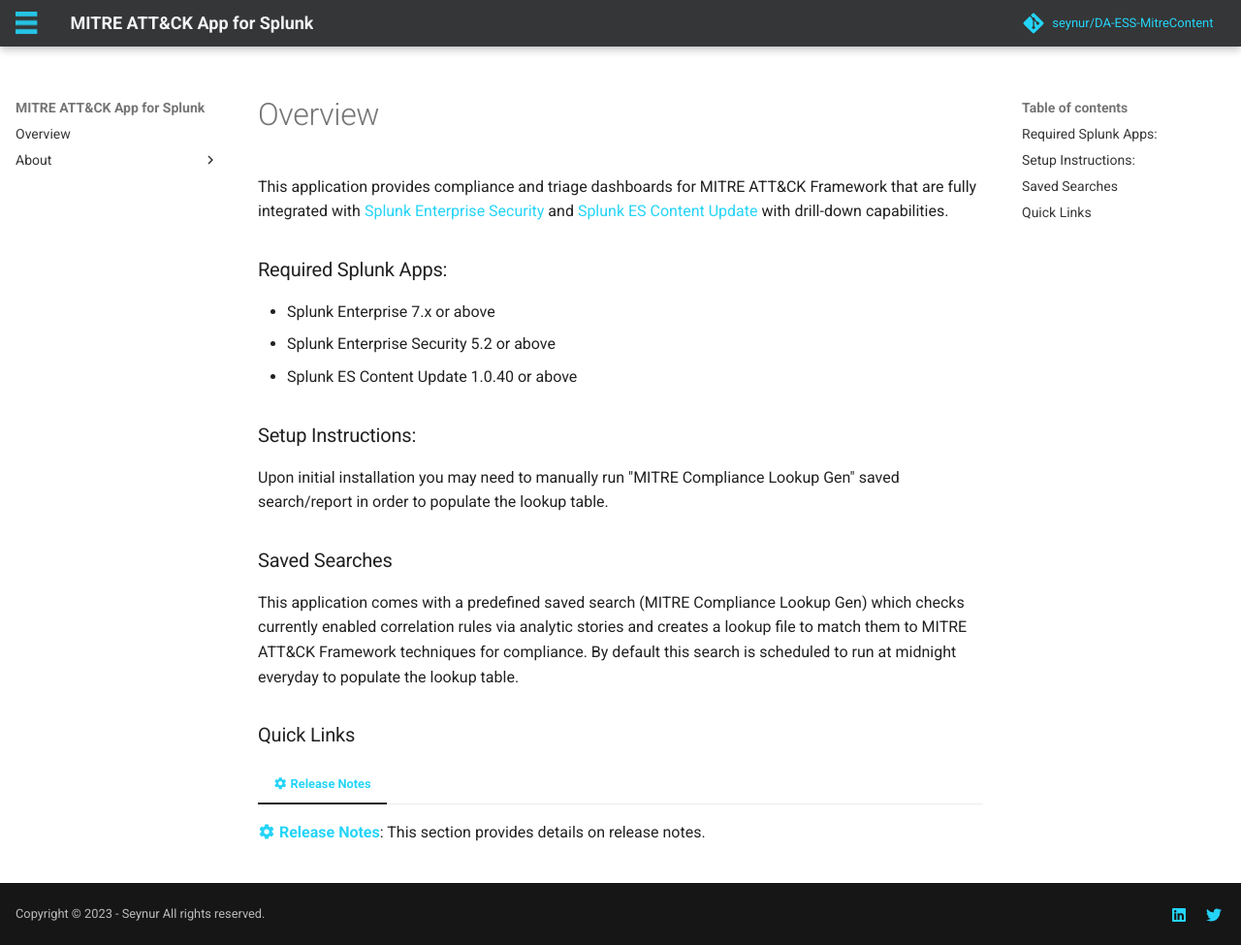
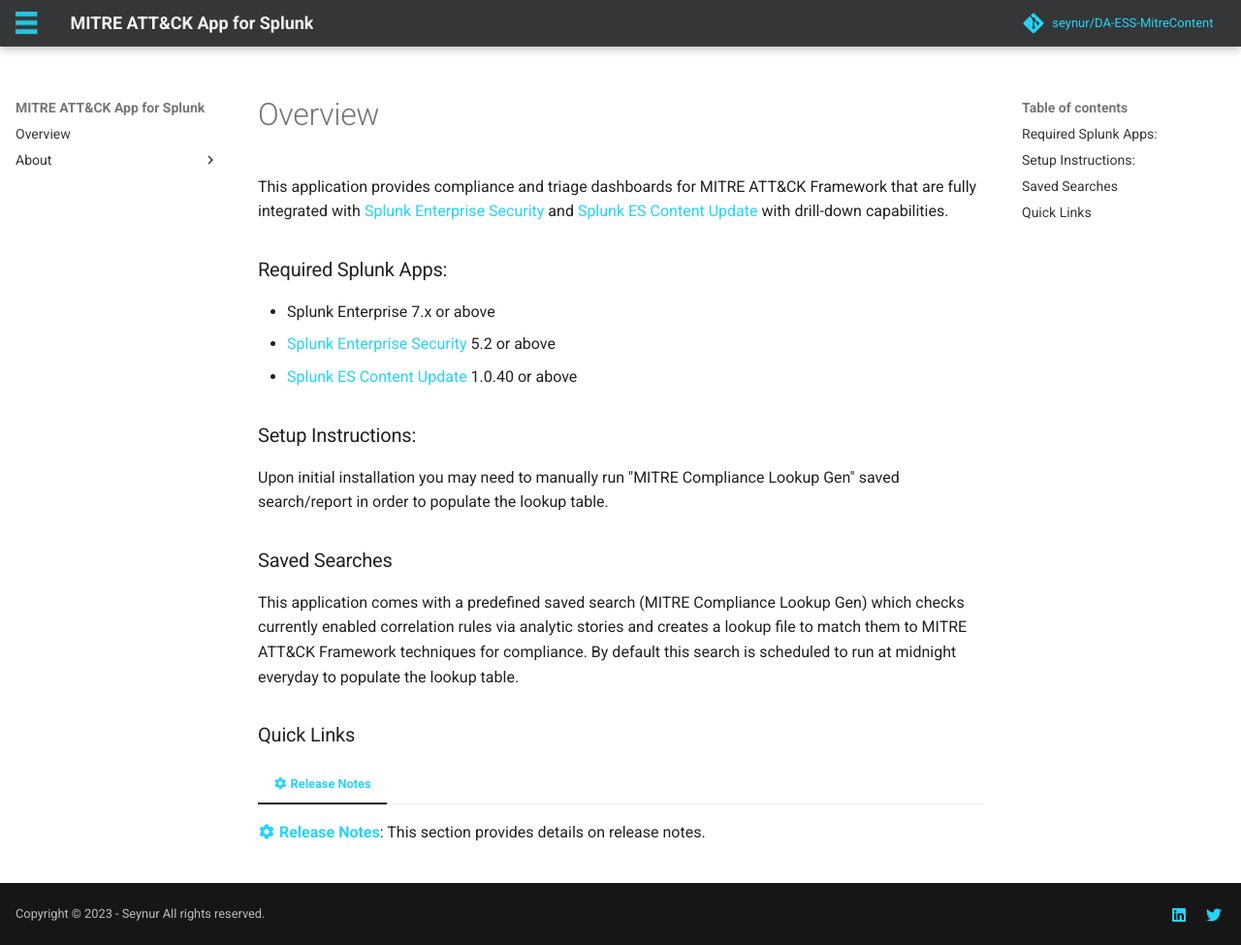
Before and after one commit to Oykucann/mitre-app-for-splunk-docs, an MkDocs documentation site: the page built from docs/index.md, in a window 1280 px wide and 975 px high. Shown: the whole window at 97% size. Built offline with MkDocs 1.6.1 and Material for MkDocs 9.7.7, drawn with Linux system fonts in a browser that asks for light colours; comment, search, counter and statistics services are not loaded; the version menu is left out; part of the change alters nothing that is shown.

```diff
--- a/snippets/required_splunk_apps.md
+++ b/snippets/required_splunk_apps.md
@@ -1,3 +1,3 @@
 * Splunk Enterprise 7.x or above
-* Splunk Enterprise Security 5.2 or above
-* Splunk ES Content Update 1.0.40 or above
+* [Splunk Enterprise Security](https://splunkbase.splunk.com/app/263/) 5.2 or above
+* [Splunk ES Content Update](https://splunkbase.splunk.com/app/3449/) 1.0.40 or above
```
